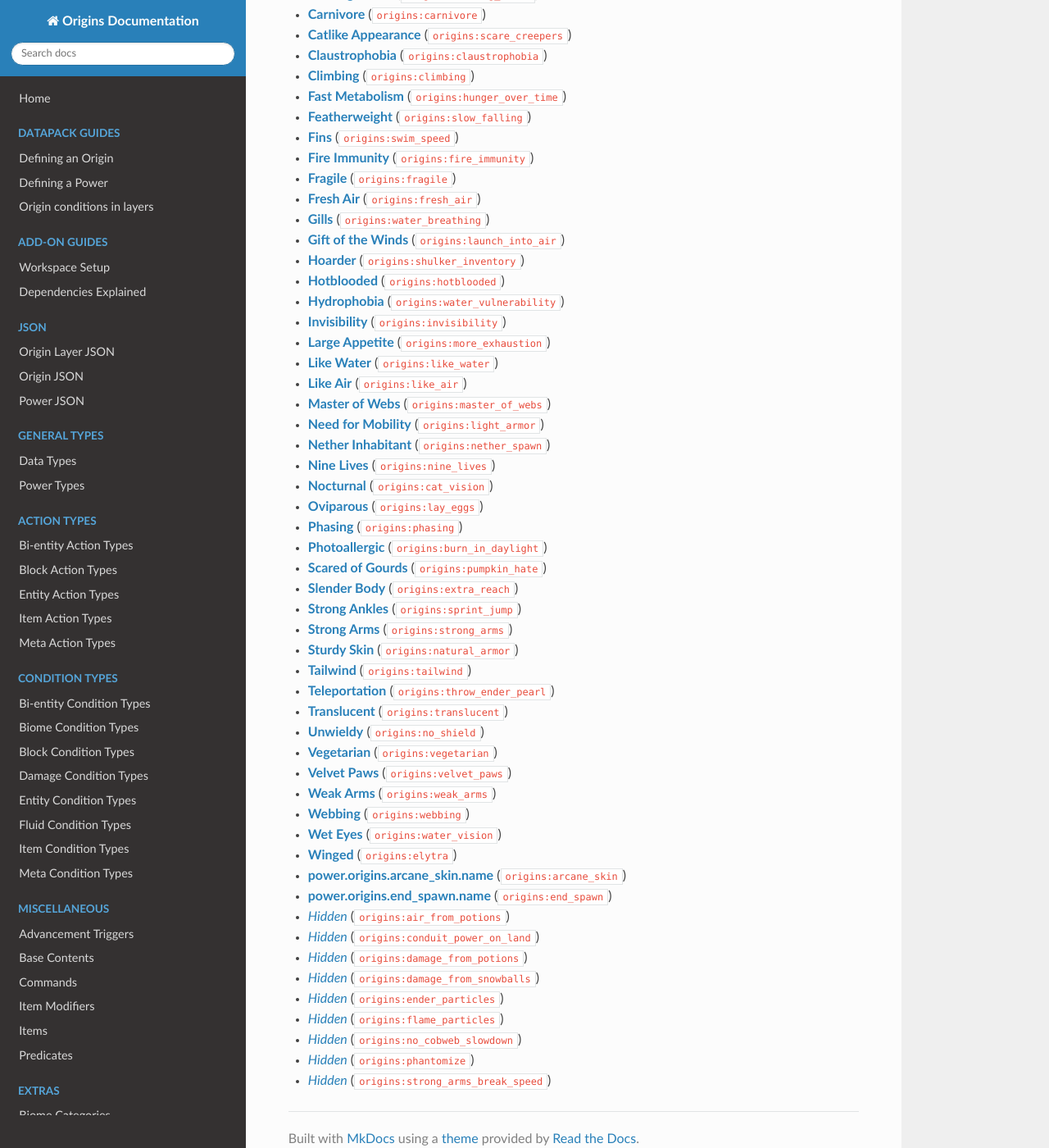
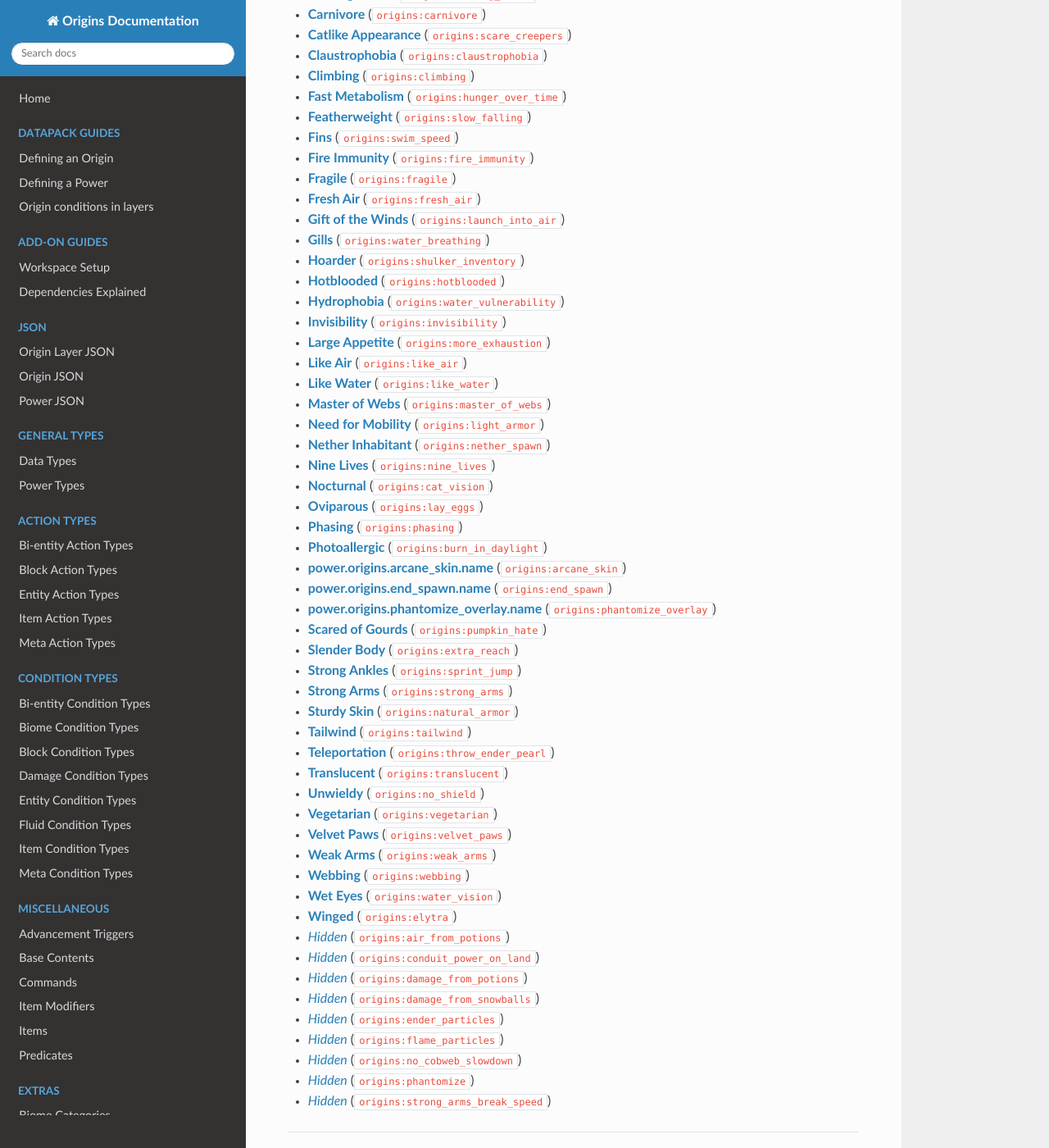
Before and after one commit to apace100/origins-docs, an MkDocs documentation site: the page built from docs/misc/base_contents/powers.md, in a window 1280 px wide and 1400 px high, scrolled down 329 px. Shown: the whole window at 82% size. Built offline with MkDocs 1.6.1, drawn with Linux system fonts in a browser that asks for light colours; nearby versions of some CDN libraries.

Commit message:
Updated `powers.md` (Base Contents)

```diff
--- a/docs/misc/base_contents/powers.md
+++ b/docs/misc/base_contents/powers.md
@@ -5,63 +5,64 @@ date: 2021-11-22
 
 # List of Powers
 
-* [**Acrobatics**](https://github.com/apace100/origins-fabric/blob/1.17/src/main/resources/data/origins/powers/fall_immunity.json) (`origins:fall_immunity`)
-* [**Aerial Combatant**](https://github.com/apace100/origins-fabric/blob/1.17/src/main/resources/data/origins/powers/aerial_combatant.json) (`origins:aerial_combatant`)
-* [**Aqua Affinity**](https://github.com/apace100/origins-fabric/blob/1.17/src/main/resources/data/origins/powers/aqua_affinity.json) (`origins:aqua_affinity`)
-* [**Aquatic**](https://github.com/apace100/origins-fabric/blob/1.17/src/main/resources/data/origins/powers/aquatic.json) (`origins:aquatic`)
-* [**Arthropod**](https://github.com/apace100/origins-fabric/blob/1.17/src/main/resources/data/origins/powers/arthropod.json) (`origins:arthropod`)
-* [**Brittle Bones**](https://github.com/apace100/origins-fabric/blob/1.17/src/main/resources/data/origins/powers/more_kinetic_damage.json) (`origins:more_kinetic_damage`)
-* [**Burning Wrath**](https://github.com/apace100/origins-fabric/blob/1.17/src/main/resources/data/origins/powers/burning_wrath.json) (`origins:burning_wrath`)
-* [**Carnivore**](https://github.com/apace100/origins-fabric/blob/1.17/src/main/resources/data/origins/powers/carnivore.json) (`origins:carnivore`)
-* [**Catlike Appearance**](https://github.com/apace100/origins-fabric/blob/1.17/src/main/resources/data/origins/powers/scare_creepers.json) (`origins:scare_creepers`)
-* [**Claustrophobia**](https://github.com/apace100/origins-fabric/blob/1.17/src/main/resources/data/origins/powers/claustrophobia.json) (`origins:claustrophobia`)
-* [**Climbing**](https://github.com/apace100/origins-fabric/blob/1.17/src/main/resources/data/origins/powers/climbing.json) (`origins:climbing`)
-* [**Fast Metabolism**](https://github.com/apace100/origins-fabric/blob/1.17/src/main/resources/data/origins/powers/hunger_over_time.json) (`origins:hunger_over_time`)
-* [**Featherweight**](https://github.com/apace100/origins-fabric/blob/1.17/src/main/resources/data/origins/powers/slow_falling.json) (`origins:slow_falling`)
-* [**Fins**](https://github.com/apace100/origins-fabric/blob/1.17/src/main/resources/data/origins/powers/swim_speed.json) (`origins:swim_speed`)
-* [**Fire Immunity**](https://github.com/apace100/origins-fabric/blob/1.17/src/main/resources/data/origins/powers/fire_immunity.json) (`origins:fire_immunity`)
-* [**Fragile**](https://github.com/apace100/origins-fabric/blob/1.17/src/main/resources/data/origins/powers/fragile.json) (`origins:fragile`)
-* [**Fresh Air**](https://github.com/apace100/origins-fabric/blob/1.17/src/main/resources/data/origins/powers/fresh_air.json) (`origins:fresh_air`)
-* [**Gills**](https://github.com/apace100/origins-fabric/blob/1.17/src/main/resources/data/origins/powers/water_breathing.json) (`origins:water_breathing`)
-* [**Gift of the Winds**](https://github.com/apace100/origins-fabric/blob/1.17/src/main/resources/data/origins/powers/launch_into_air.json) (`origins:launch_into_air`)
-* [**Hoarder**](https://github.com/apace100/origins-fabric/blob/1.17/src/main/resources/data/origins/powers/shulker_inventory.json) (`origins:shulker_inventory`)
-* [**Hotblooded**](https://github.com/apace100/origins-fabric/blob/1.17/src/main/resources/data/origins/powers/hotblooded.json) (`origins:hotblooded`)
-* [**Hydrophobia**](https://github.com/apace100/origins-fabric/blob/1.17/src/main/resources/data/origins/powers/water_vulnerability.json) (`origins:water_vulnerability`)
-* [**Invisibility**](https://github.com/apace100/origins-fabric/blob/1.17/src/main/resources/data/origins/powers/invisibility.json) (`origins:invisibility`)
-* [**Large Appetite**](https://github.com/apace100/origins-fabric/blob/1.17/src/main/resources/data/origins/powers/more_exhaustion.json) (`origins:more_exhaustion`)
-* [**Like Water**](https://github.com/apace100/origins-fabric/blob/1.17/src/main/resources/data/origins/powers/like_water.json) (`origins:like_water`)
-* [**Like Air**](https://github.com/apace100/origins-fabric/blob/1.17/src/main/resources/data/origins/powers/like_air.json) (`origins:like_air`)
-* [**Master of Webs**](https://github.com/apace100/origins-fabric/blob/1.17/src/main/resources/data/origins/powers/master_of_webs.json) (`origins:master_of_webs`)
-* [**Need for Mobility**](https://github.com/apace100/origins-fabric/blob/1.17/src/main/resources/data/origins/powers/light_armor.json) (`origins:light_armor`)
-* [**Nether Inhabitant**](https://github.com/apace100/origins-fabric/blob/1.17/src/main/resources/data/origins/powers/nether_spawn.json) (`origins:nether_spawn`)
-* [**Nine Lives**](https://github.com/apace100/origins-fabric/blob/1.17/src/main/resources/data/origins/powers/nine_lives.json) (`origins:nine_lives`)
-* [**Nocturnal**](https://github.com/apace100/origins-fabric/blob/1.17/src/main/resources/data/origins/powers/cat_vision.json) (`origins:cat_vision`)
-* [**Oviparous**](https://github.com/apace100/origins-fabric/blob/1.17/src/main/resources/data/origins/powers/lay_eggs.json) (`origins:lay_eggs`)
-* [**Phasing**](https://github.com/apace100/origins-fabric/blob/1.17/src/main/resources/data/origins/powers/phasing.json) (`origins:phasing`)
-* [**Photoallergic**](https://github.com/apace100/origins-fabric/blob/1.17/src/main/resources/data/origins/powers/burn_in_daylight.json) (`origins:burn_in_daylight`)
-* [**Scared of Gourds**](https://github.com/apace100/origins-fabric/blob/1.17/src/main/resources/data/origins/powers/pumpkin_hate.json) (`origins:pumpkin_hate`)
-* [**Slender Body**](https://github.com/apace100/origins-fabric/blob/1.17/src/main/resources/data/origins/powers/extra_reach.json) (`origins:extra_reach`)
-* [**Strong Ankles**](https://github.com/apace100/origins-fabric/blob/1.17/src/main/resources/data/origins/powers/sprint_jump.json) (`origins:sprint_jump`)
-* [**Strong Arms**](https://github.com/apace100/origins-fabric/blob/1.17/src/main/resources/data/origins/powers/strong_arms.json) (`origins:strong_arms`)
-* [**Sturdy Skin**](https://github.com/apace100/origins-fabric/blob/1.17/src/main/resources/data/origins/powers/natural_armor.json) (`origins:natural_armor`)
-* [**Tailwind**](https://github.com/apace100/origins-fabric/blob/1.17/src/main/resources/data/origins/powers/tailwind.json) (`origins:tailwind`)
-* [**Teleportation**](https://github.com/apace100/origins-fabric/blob/1.17/src/main/resources/data/origins/powers/throw_ender_pearl.json) (`origins:throw_ender_pearl`)
-* [**Translucent**](https://github.com/apace100/origins-fabric/blob/1.17/src/main/resources/data/origins/powers/translucent.json) (`origins:translucent`)
-* [**Unwieldy**](https://github.com/apace100/origins-fabric/blob/1.17/src/main/resources/data/origins/powers/no_shield.json) (`origins:no_shield`)
-* [**Vegetarian**](https://github.com/apace100/origins-fabric/blob/1.17/src/main/resources/data/origins/powers/vegetarian.json) (`origins:vegetarian`)
-* [**Velvet Paws**](https://github.com/apace100/origins-fabric/blob/1.17/src/main/resources/data/origins/powers/velvet_paws.json) (`origins:velvet_paws`)
-* [**Weak Arms**](https://github.com/apace100/origins-fabric/blob/1.17/src/main/resources/data/origins/powers/weak_arms.json) (`origins:weak_arms`)
-* [**Webbing**](https://github.com/apace100/origins-fabric/blob/1.17/src/main/resources/data/origins/powers/webbing.json) (`origins:webbing`)
-* [**Wet Eyes**](https://github.com/apace100/origins-fabric/blob/1.17/src/main/resources/data/origins/powers/water_vision.json) (`origins:water_vision`)
-* [**Winged**](https://github.com/apace100/origins-fabric/blob/1.17/src/main/resources/data/origins/powers/elytra.json) (`origins:elytra`)
-* [**power.origins.arcane_skin.name**](https://github.com/apace100/origins-fabric/blob/1.17/src/main/resources/data/origins/powers/arcane_skin.json) (`origins:arcane_skin`)
-* [**power.origins.end_spawn.name**](https://github.com/apace100/origins-fabric/blob/1.17/src/main/resources/data/origins/powers/end_spawn.json) (`origins:end_spawn`)
-* [*Hidden*](https://github.com/apace100/origins-fabric/blob/1.17/src/main/resources/data/origins/powers/air_from_potions.json) (`origins:air_from_potions`)
-* [*Hidden*](https://github.com/apace100/origins-fabric/blob/1.17/src/main/resources/data/origins/powers/conduit_power_on_land.json) (`origins:conduit_power_on_land`)
-* [*Hidden*](https://github.com/apace100/origins-fabric/blob/1.17/src/main/resources/data/origins/powers/damage_from_potions.json) (`origins:damage_from_potions`)
-* [*Hidden*](https://github.com/apace100/origins-fabric/blob/1.17/src/main/resources/data/origins/powers/damage_from_snowballs.json) (`origins:damage_from_snowballs`)
-* [*Hidden*](https://github.com/apace100/origins-fabric/blob/1.17/src/main/resources/data/origins/powers/ender_particles.json) (`origins:ender_particles`)
-* [*Hidden*](https://github.com/apace100/origins-fabric/blob/1.17/src/main/resources/data/origins/powers/flame_particles.json) (`origins:flame_particles`)
-* [*Hidden*](https://github.com/apace100/origins-fabric/blob/1.17/src/main/resources/data/origins/powers/no_cobweb_slowdown.json) (`origins:no_cobweb_slowdown`)
-* [*Hidden*](https://github.com/apace100/origins-fabric/blob/1.17/src/main/resources/data/origins/powers/phantomize.json) (`origins:phantomize`)
-* [*Hidden*](https://github.com/apace100/origins-fabric/blob/1.17/src/main/resources/data/origins/powers/strong_arms_break_speed.json) (`origins:strong_arms_break_speed`)
+* [**Acrobatics**](https://github.com/apace100/origins-fabric/blob/1.18/src/main/resources/data/origins/powers/fall_immunity.json) (`origins:fall_immunity`)
+* [**Aerial Combatant**](https://github.com/apace100/origins-fabric/blob/1.18/src/main/resources/data/origins/powers/aerial_combatant.json) (`origins:aerial_combatant`)
+* [**Aqua Affinity**](https://github.com/apace100/origins-fabric/blob/1.18/src/main/resources/data/origins/powers/aqua_affinity.json) (`origins:aqua_affinity`)
+* [**Aquatic**](https://github.com/apace100/origins-fabric/blob/1.18/src/main/resources/data/origins/powers/aquatic.json) (`origins:aquatic`)
+* [**Arthropod**](https://github.com/apace100/origins-fabric/blob/1.18/src/main/resources/data/origins/powers/arthropod.json) (`origins:arthropod`)
+* [**Brittle Bones**](https://github.com/apace100/origins-fabric/blob/1.18/src/main/resources/data/origins/powers/more_kinetic_damage.json) (`origins:more_kinetic_damage`)
+* [**Burning Wrath**](https://github.com/apace100/origins-fabric/blob/1.18/src/main/resources/data/origins/powers/burning_wrath.json) (`origins:burning_wrath`)
+* [**Carnivore**](https://github.com/apace100/origins-fabric/blob/1.18/src/main/resources/data/origins/powers/carnivore.json) (`origins:carnivore`)
+* [**Catlike Appearance**](https://github.com/apace100/origins-fabric/blob/1.18/src/main/resources/data/origins/powers/scare_creepers.json) (`origins:scare_creepers`)
+* [**Claustrophobia**](https://github.com/apace100/origins-fabric/blob/1.18/src/main/resources/data/origins/powers/claustrophobia.json) (`origins:claustrophobia`)
+* [**Climbing**](https://github.com/apace100/origins-fabric/blob/1.18/src/main/resources/data/origins/powers/climbing.json) (`origins:climbing`)
+* [**Fast Metabolism**](https://github.com/apace100/origins-fabric/blob/1.18/src/main/resources/data/origins/powers/hunger_over_time.json) (`origins:hunger_over_time`)
+* [**Featherweight**](https://github.com/apace100/origins-fabric/blob/1.18/src/main/resources/data/origins/powers/slow_falling.json) (`origins:slow_falling`)
+* [**Fins**](https://github.com/apace100/origins-fabric/blob/1.18/src/main/resources/data/origins/powers/swim_speed.json) (`origins:swim_speed`)
+* [**Fire Immunity**](https://github.com/apace100/origins-fabric/blob/1.18/src/main/resources/data/origins/powers/fire_immunity.json) (`origins:fire_immunity`)
+* [**Fragile**](https://github.com/apace100/origins-fabric/blob/1.18/src/main/resources/data/origins/powers/fragile.json) (`origins:fragile`)
+* [**Fresh Air**](https://github.com/apace100/origins-fabric/blob/1.18/src/main/resources/data/origins/powers/fresh_air.json) (`origins:fresh_air`)
+* [**Gift of the Winds**](https://github.com/apace100/origins-fabric/blob/1.18/src/main/resources/data/origins/powers/launch_into_air.json) (`origins:launch_into_air`)
+* [**Gills**](https://github.com/apace100/origins-fabric/blob/1.18/src/main/resources/data/origins/powers/water_breathing.json) (`origins:water_breathing`)
+* [**Hoarder**](https://github.com/apace100/origins-fabric/blob/1.18/src/main/resources/data/origins/powers/shulker_inventory.json) (`origins:shulker_inventory`)
+* [**Hotblooded**](https://github.com/apace100/origins-fabric/blob/1.18/src/main/resources/data/origins/powers/hotblooded.json) (`origins:hotblooded`)
+* [**Hydrophobia**](https://github.com/apace100/origins-fabric/blob/1.18/src/main/resources/data/origins/powers/water_vulnerability.json) (`origins:water_vulnerability`)
+* [**Invisibility**](https://github.com/apace100/origins-fabric/blob/1.18/src/main/resources/data/origins/powers/invisibility.json) (`origins:invisibility`)
+* [**Large Appetite**](https://github.com/apace100/origins-fabric/blob/1.18/src/main/resources/data/origins/powers/more_exhaustion.json) (`origins:more_exhaustion`)
+* [**Like Air**](https://github.com/apace100/origins-fabric/blob/1.18/src/main/resources/data/origins/powers/like_air.json) (`origins:like_air`)
+* [**Like Water**](https://github.com/apace100/origins-fabric/blob/1.18/src/main/resources/data/origins/powers/like_water.json) (`origins:like_water`)
+* [**Master of Webs**](https://github.com/apace100/origins-fabric/blob/1.18/src/main/resources/data/origins/powers/master_of_webs.json) (`origins:master_of_webs`)
+* [**Need for Mobility**](https://github.com/apace100/origins-fabric/blob/1.18/src/main/resources/data/origins/powers/light_armor.json) (`origins:light_armor`)
+* [**Nether Inhabitant**](https://github.com/apace100/origins-fabric/blob/1.18/src/main/resources/data/origins/powers/nether_spawn.json) (`origins:nether_spawn`)
+* [**Nine Lives**](https://github.com/apace100/origins-fabric/blob/1.18/src/main/resources/data/origins/powers/nine_lives.json) (`origins:nine_lives`)
+* [**Nocturnal**](https://github.com/apace100/origins-fabric/blob/1.18/src/main/resources/data/origins/powers/cat_vision.json) (`origins:cat_vision`)
+* [**Oviparous**](https://github.com/apace100/origins-fabric/blob/1.18/src/main/resources/data/origins/powers/lay_eggs.json) (`origins:lay_eggs`)
+* [**Phasing**](https://github.com/apace100/origins-fabric/blob/1.18/src/main/resources/data/origins/powers/phasing.json) (`origins:phasing`)
+* [**Photoallergic**](https://github.com/apace100/origins-fabric/blob/1.18/src/main/resources/data/origins/powers/burn_in_daylight.json) (`origins:burn_in_daylight`)
+* [**power.origins.arcane_skin.name**](https://github.com/apace100/origins-fabric/blob/1.18/src/main/resources/data/origins/powers/arcane_skin.json) (`origins:arcane_skin`)
+* [**power.origins.end_spawn.name**](https://github.com/apace100/origins-fabric/blob/1.18/src/main/resources/data/origins/powers/end_spawn.json) (`origins:end_spawn`)
+* [**power.origins.phantomize_overlay.name**](https://github.com/apace100/origins-fabric/blob/1.18/src/main/resources/data/origins/powers/phantomize_overlay.json) (`origins:phantomize_overlay`)
+* [**Scared of Gourds**](https://github.com/apace100/origins-fabric/blob/1.18/src/main/resources/data/origins/powers/pumpkin_hate.json) (`origins:pumpkin_hate`)
+* [**Slender Body**](https://github.com/apace100/origins-fabric/blob/1.18/src/main/resources/data/origins/powers/extra_reach.json) (`origins:extra_reach`)
+* [**Strong Ankles**](https://github.com/apace100/origins-fabric/blob/1.18/src/main/resources/data/origins/powers/sprint_jump.json) (`origins:sprint_jump`)
+* [**Strong Arms**](https://github.com/apace100/origins-fabric/blob/1.18/src/main/resources/data/origins/powers/strong_arms.json) (`origins:strong_arms`)
+* [**Sturdy Skin**](https://github.com/apace100/origins-fabric/blob/1.18/src/main/resources/data/origins/powers/natural_armor.json) (`origins:natural_armor`)
+* [**Tailwind**](https://github.com/apace100/origins-fabric/blob/1.18/src/main/resources/data/origins/powers/tailwind.json) (`origins:tailwind`)
+* [**Teleportation**](https://github.com/apace100/origins-fabric/blob/1.18/src/main/resources/data/origins/powers/throw_ender_pearl.json) (`origins:throw_ender_pearl`)
+* [**Translucent**](https://github.com/apace100/origins-fabric/blob/1.18/src/main/resources/data/origins/powers/translucent.json) (`origins:translucent`)
+* [**Unwieldy**](https://github.com/apace100/origins-fabric/blob/1.18/src/main/resources/data/origins/powers/no_shield.json) (`origins:no_shield`)
+* [**Vegetarian**](https://github.com/apace100/origins-fabric/blob/1.18/src/main/resources/data/origins/powers/vegetarian.json) (`origins:vegetarian`)
+* [**Velvet Paws**](https://github.com/apace100/origins-fabric/blob/1.18/src/main/resources/data/origins/powers/velvet_paws.json) (`origins:velvet_paws`)
+* [**Weak Arms**](https://github.com/apace100/origins-fabric/blob/1.18/src/main/resources/data/origins/powers/weak_arms.json) (`origins:weak_arms`)
+* [**Webbing**](https://github.com/apace100/origins-fabric/blob/1.18/src/main/resources/data/origins/powers/webbing.json) (`origins:webbing`)
+* [**Wet Eyes**](https://github.com/apace100/origins-fabric/blob/1.18/src/main/resources/data/origins/powers/water_vision.json) (`origins:water_vision`)
+* [**Winged**](https://github.com/apace100/origins-fabric/blob/1.18/src/main/resources/data/origins/powers/elytra.json) (`origins:elytra`)
+* [*Hidden*](https://github.com/apace100/origins-fabric/blob/1.18/src/main/resources/data/origins/powers/air_from_potions.json) (`origins:air_from_potions`)
+* [*Hidden*](https://github.com/apace100/origins-fabric/blob/1.18/src/main/resources/data/origins/powers/conduit_power_on_land.json) (`origins:conduit_power_on_land`)
+* [*Hidden*](https://github.com/apace100/origins-fabric/blob/1.18/src/main/resources/data/origins/powers/damage_from_potions.json) (`origins:damage_from_potions`)
+* [*Hidden*](https://github.com/apace100/origins-fabric/blob/1.18/src/main/resources/data/origins/powers/damage_from_snowballs.json) (`origins:damage_from_snowballs`)
+* [*Hidden*](https://github.com/apace100/origins-fabric/blob/1.18/src/main/resources/data/origins/powers/ender_particles.json) (`origins:ender_particles`)
+* [*Hidden*](https://github.com/apace100/origins-fabric/blob/1.18/src/main/resources/data/origins/powers/flame_particles.json) (`origins:flame_particles`)
+* [*Hidden*](https://github.com/apace100/origins-fabric/blob/1.18/src/main/resources/data/origins/powers/no_cobweb_slowdown.json) (`origins:no_cobweb_slowdown`)
+* [*Hidden*](https://github.com/apace100/origins-fabric/blob/1.18/src/main/resources/data/origins/powers/phantomize.json) (`origins:phantomize`)
+* [*Hidden*](https://github.com/apace100/origins-fabric/blob/1.18/src/main/resources/data/origins/powers/strong_arms_break_speed.json) (`origins:strong_arms_break_speed`)
```
